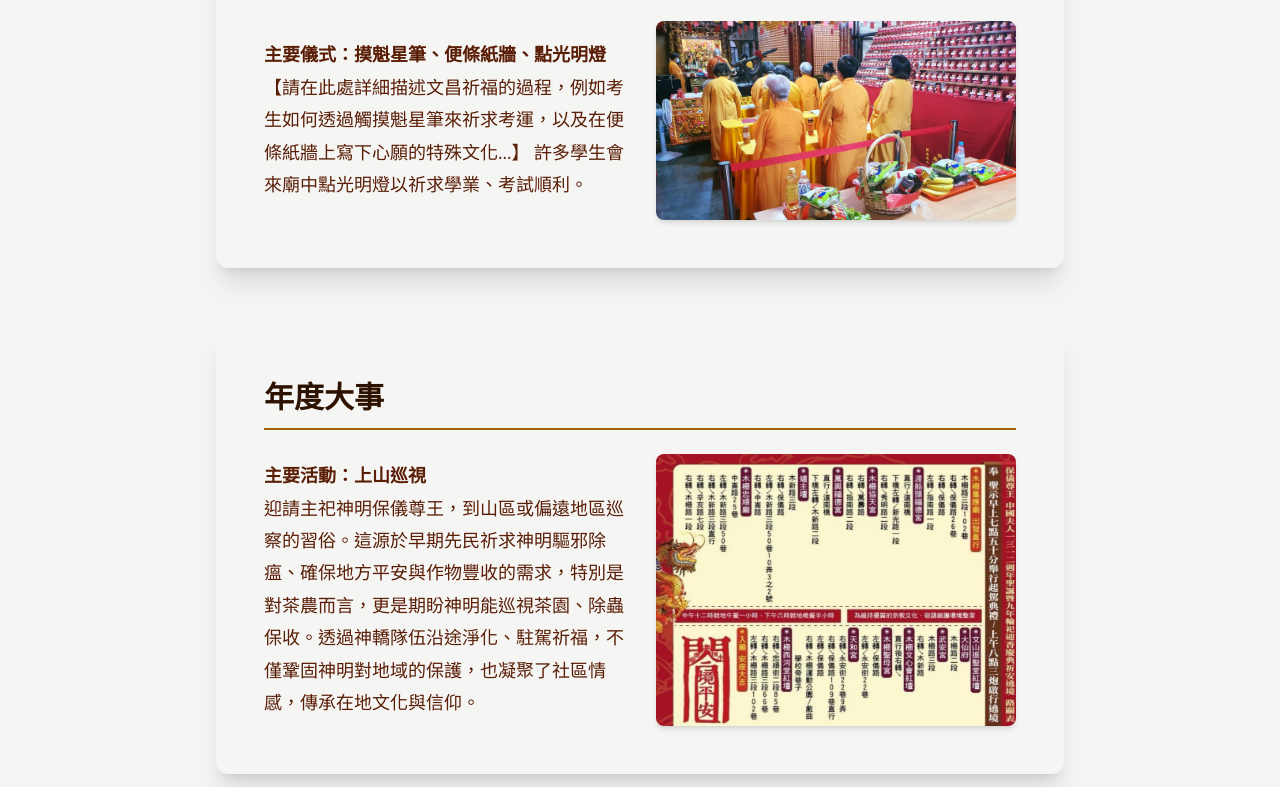
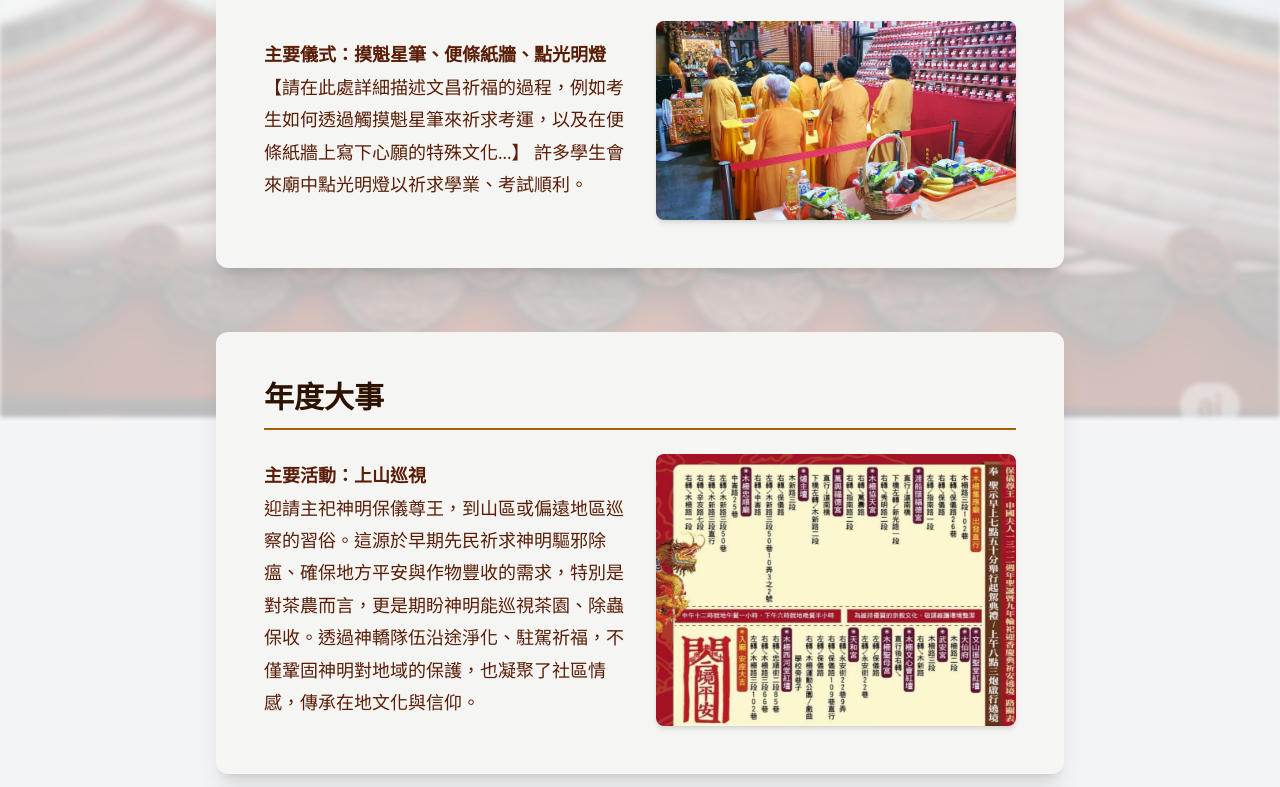
Before and after one commit to Eton433/temple, a plain HTML site: page culture.html in a window 1280 px wide. Shown: the part 383-1170 px from the top of the page. Drawn offline with nearby package versions, Linux system fonts and the light colour scheme.

Commit message:
add background

```diff
--- a/culture.html
+++ b/culture.html
@@ -17,7 +17,38 @@
         box-sizing: border-box;
         font-family: "Noto Serif TC", serif;
       }
-
+      body::before {
+        content: "";
+        position: fixed;
+        top: 0;
+        left: 0;
+        width: 100%;
+        height: 100%;
+        background-image: url("background.png"); /* 放正確路徑 */
+        background-size: cover;
+        background-repeat: no-repeat;
+        background-position: top center;
+        opacity: 0.25; /* 可調整透明度 */
+        z-index: -1;
+        pointer-events: none;
+        filter: blur(2px); /* 加模糊感，讓圖案更柔和 */
+      }
+      body::before {
+        content: "";
+        position: fixed;
+        top: 0;
+        left: 0;
+        width: 100%;
+        height: 100%;
+        background-image: url("background.png"); /* 放正確路徑 */
+        background-size: cover;
+        background-repeat: no-repeat;
+        background-position: top center;
+        opacity: 0.25; /* 可調整透明度 */
+        z-index: -1;
+        pointer-events: none;
+        filter: blur(2px); /* 加模糊感，讓圖案更柔和 */
+      }
       /* 導覽列樣式 */
       .nav-link {
         color: #ead7b0;
```
Also changed, not shown: about.html (+18 -11 lines), artifacts.html (+17 -2 lines), contact.html (+16 -0 lines), deities.html (+20 -7 lines), interview.html (+17 -1 lines), reflection.html (+18 -1 lines).
